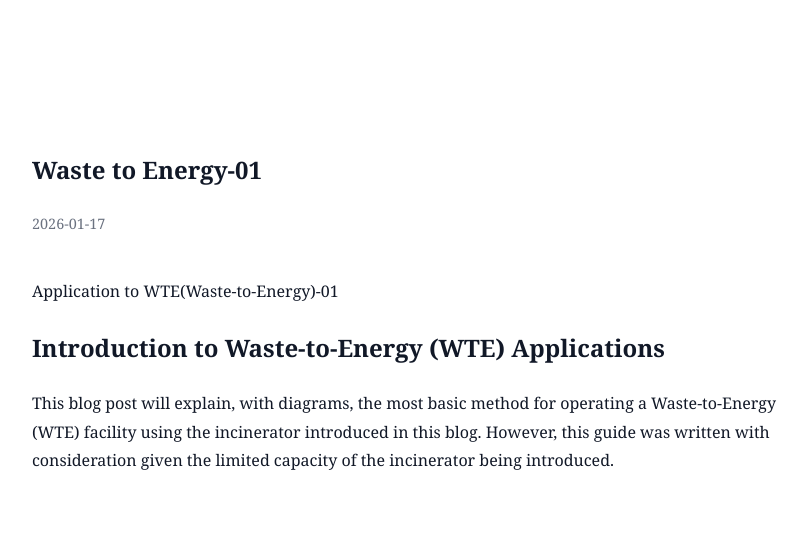
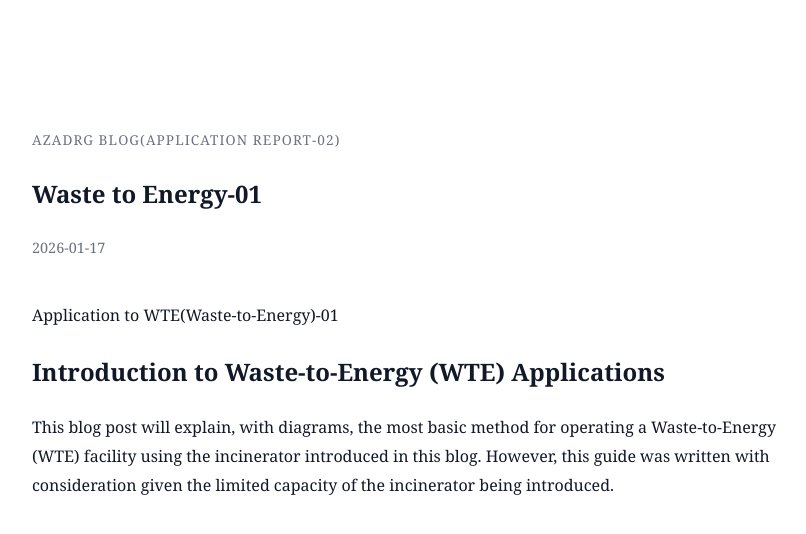
Before and after one commit to ssimsangmin49-creator/ecofriendly-polymer-compounds-incineration, a Jekyll site: the page built from _posts/2026-01-17-waste-to-energy.md, in a window 1280 px wide. Shown: the top 534 px of the page, without its empty margins (222-1028 px from the left). Built offline with Jekyll 4.4.1, drawn with Linux system fonts in a browser that asks for light colours.

Commit message:
Add date and label to waste-to-energy post

```diff
--- a/_posts/2026-01-17-waste-to-energy.md
+++ b/_posts/2026-01-17-waste-to-energy.md
@@ -1,7 +1,8 @@
 ---
 layout: post
 title: "Waste to Energy-01"
-categories: application
+date: 2026-01-17
+label: AZADrg blog(Application report-02)
 ---
 
 Application to WTE(Waste-to-Energy)-01
```
